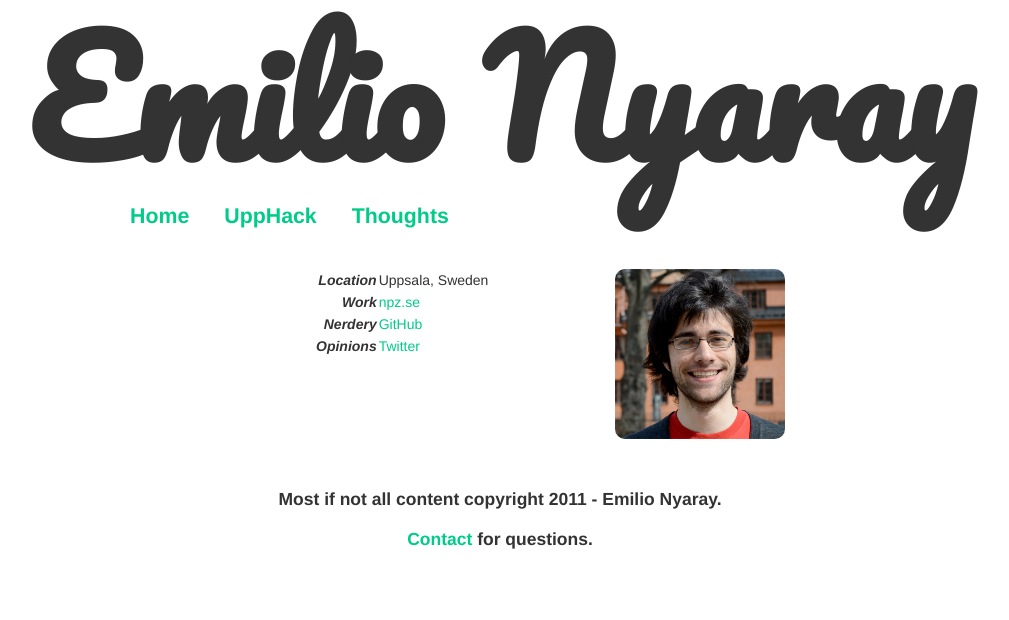
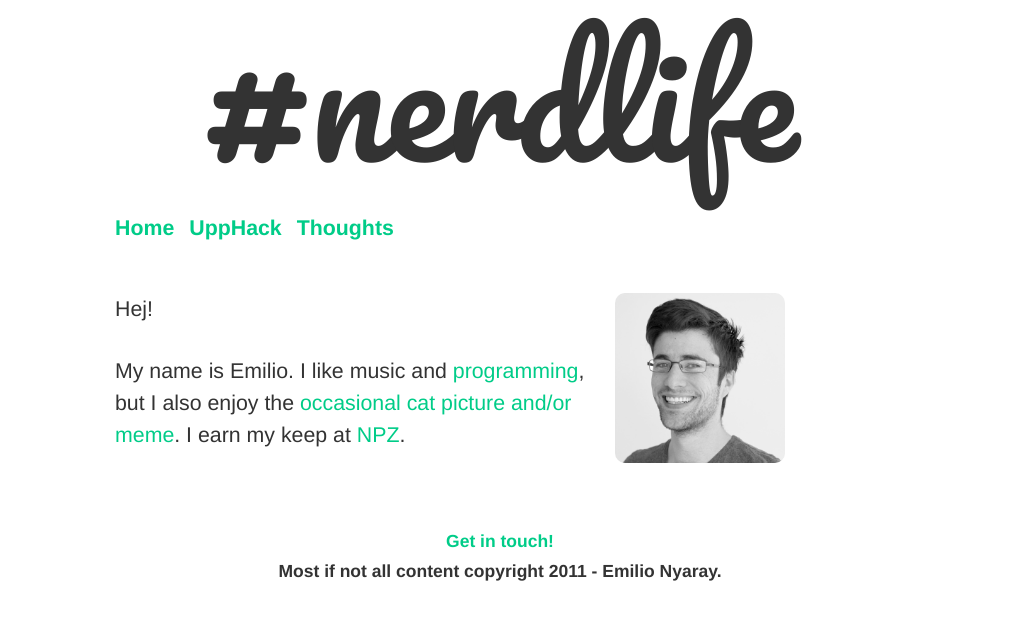
Before and after one commit to nyaray/nyaray.github.com-old, a Jekyll site: the page built from index.html, in a window 1280 px wide. Shown: the top 620 px of the page, without its empty margins (140-1149 px from the left). Built offline with Jekyll 4.4.1, drawn with Linux system fonts in a browser that asks for light colours.

Commit message:
wooo, moooaaaar

```diff
--- a/_layouts/default.html
+++ b/_layouts/default.html
@@ -16,9 +16,9 @@
 </head>
 <body>
     <div class="container">
-        <div class="row-fluid">
+        <div id="top-row" class="row-fluid">
             <div class="span12">
-                <h1 class="visible-desktop">Emilio Nyaray</h1>
+                <h1 class="visible-desktop">#nerdlife</h1>
                 <span class="main-title visible-tablet">Emilio Nyaray</span>
                 <span class="main-title visible-phone">Emilio Nyaray</span>
             </div>
@@ -39,14 +39,10 @@
         <div id="content" class="row-fluid">
             {{ content }}
         </div>
-        <div class="row-fluid">
+        <div class="row-fluid footynotes">
             <div class="span12">
-                <h4 class="footynotes">Most if not all content copyright 2011 - Emilio Nyaray.</h4>
-            </div>
-        </div>
-        <div class="row-fluid">
-            <div class="span12">
-                <h4 class="footynotes"><a href="mailto:emilio@nyaray.com?subject=Copyright%20questions">Contact</a> for questions.</h4>
+                <h4><a href="mailto:emilio@nyaray.com?subject=Copyright%20questions">Get in touch!</a></h4>
+                <h4>Most if not all content copyright 2011 - Emilio Nyaray.</h4>
             </div>
         </div>
     </div>
--- a/css/theme.css
+++ b/css/theme.css
@@ -9,7 +9,18 @@ a:focus {
   color: #008055;
 }
 
-h1 { font-size: 115pt; line-height: 115pt; margin-top:20px; }
+body {
+    font-size: 16pt;
+    line-height: 1em;
+}
+
+h1 {
+    font-weight: normal;
+    font-size: 115pt;
+    line-height: 115pt;
+    margin-top: 20px;
+}
+
 h2 { font-size: 26pt; }
 h3 { font-size: 18pt; }
 
@@ -37,7 +48,9 @@ img {
 }
 
 p {
-    max-width: 420px;
+    margin-bottom: 30px;
+    /*max-width: 35em;*/
+    line-height: 1.5em;
 }
 
 .menu {
@@ -46,58 +59,52 @@ p {
 }
 
 .biglist li {
-    font-size:   18pt;
+    font-size: 18pt;
     line-height: 18pt;
 }
 
 .menu a {
-  display:block;
-  float:left;
-  height:30px;
-  margin-right:5px;
-  padding:3px 15px;
-  font-size:16pt;
-  font-weight:bold;
+  display: block;
+  float: left;
+  height: 30px;
+  margin-right: 5px;
+  padding: 15px 10px 15px 0;
+  font-size: 16pt;
+  font-weight: bold;
 }
 
 .menu h2,
 .menu h3 {
-  display:block;
-  float:right;
-  clear:right;
-  margin-right:80px;
+  display: block;
+  float: right;
+  clear: right;
+  margin-right: 80px;
 }
 
 .menu h2 {
-  position:absolute;
-  font-size:42pt;
+  position: absolute;
+  font-size: 42pt;
 }
 
 .menu h3 {
-  position:absolute;
-  /*top:-60px;*/
-  left:230px;
+  position: absolute;
+  left: 230px;
 
-  font-size:20pt;
+  font-size: 20pt;
 }
 
 .menu li {
-  float:left;
+  float: left;
 }
 
 .container {
     padding-bottom: 40px;
-    /*background-color: #ccc;*/
 }
 
 .right {
     text-align: right;
     font-style: italic;
     vertical-align: top;
-}
-
-.thing1, .thing2 {
-    /*background-color: #ddd;*/
 }
 
 .footynotes {
--- a/index.html
+++ b/index.html
@@ -3,27 +3,17 @@ layout: default
 published: true
 ---
 
-<div class="span3 offset4 thing1">
-    <table id="specifics">
-        <tr>
-            <td class="right"><strong>Location</strong></td>
-            <td>Uppsala, Sweden</td>
-        </tr>
-        <tr>
-            <td class="right"><strong>Work</strong></td>
-            <td><a href="http://npz.se">npz.se</a></td>
-        </tr>
-        <tr>
-            <td class="right"><strong>Nerdery</strong></td>
-            <td><a href="http://github.com/nyaray">GitHub</a></td>
-        </tr>
-        <tr>
-            <td class="right"><strong>Opinions</strong></td>
-            <td><a href="http://twitter.com/nyaray">Twitter</a></td>
-        </tr>
-    </table>
+<div class="span5 offset2">
+    <p>Hej!</p>
+
+    <p>
+    My name is Emilio. I like music and
+    <a target="_blank" href="http://github.com/nyaray">programming</a>, but I
+    also enjoy the
+    <a target="_blank" href="https://twitter.com/pip1984/status/335421214908624896/photo/1">occasional cat picture and/or meme</a>.
+    I earn my keep at <a href="http://npz.se">NPZ</a>.</p>
 </div>
 
-<div class="span2 thing2">
-    <img id="pic" src="/gfx/emilio.png" alt="Me standing in front of a building." />
+<div class="span2">
+    <img id="pic" src="/gfx/emilio_cv.jpeg" alt="Me." />
 </div>
```
Also changed, not shown: thoughts/index.md (+1 -1 lines), gfx/emilio_cv.jpeg (added).
